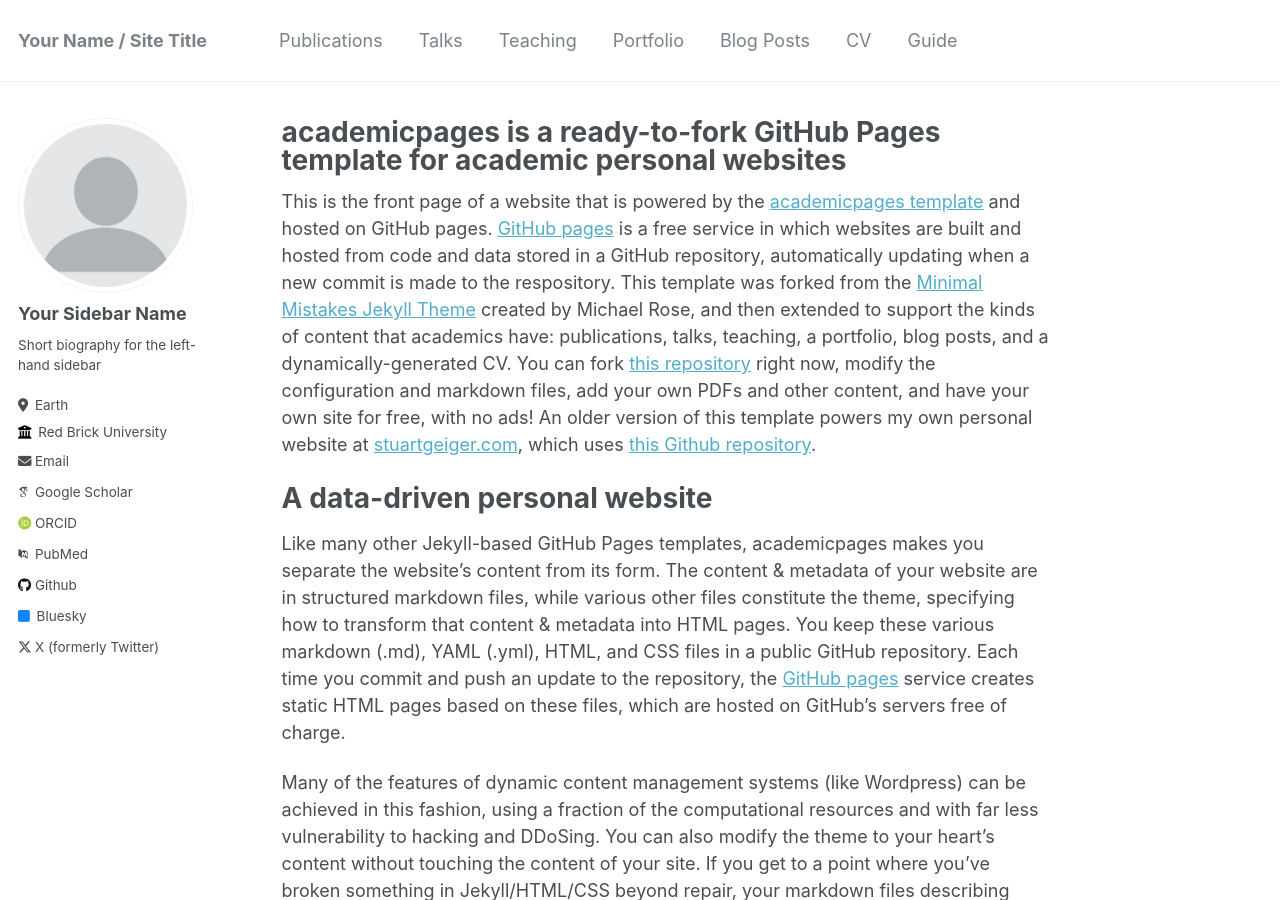
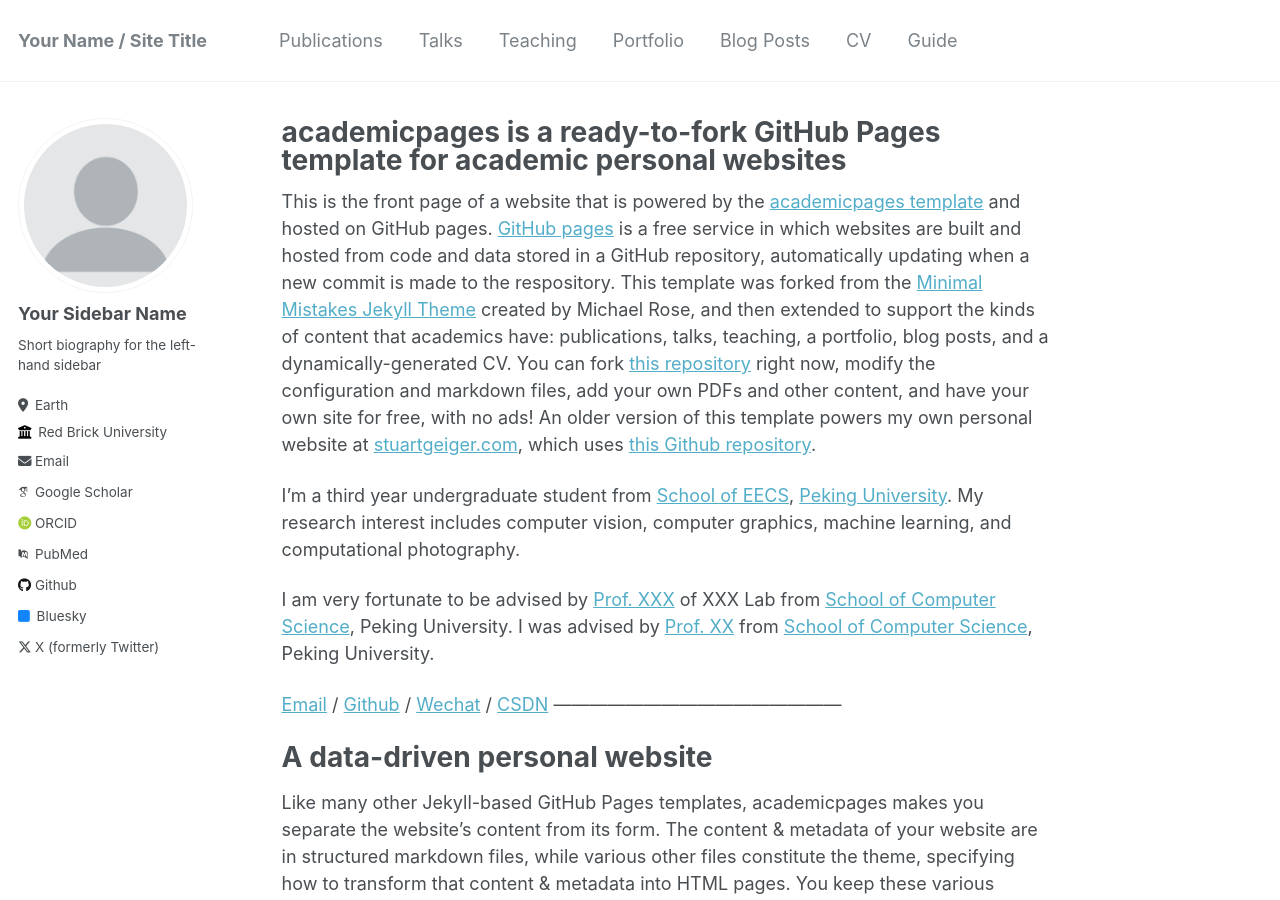
Before and after one commit to wenhaogan9898/mMIRUS.github.io, a Jekyll site: the page built from _pages/about.md, in a window 1280 px wide and 900 px high. Built offline with Jekyll 4.4.1, drawn with Linux system fonts in a browser that asks for light colours; some web fonts are replaced.

Commit message:
Update about.md

```diff
--- a/_pages/about.md
+++ b/_pages/about.md
@@ -8,6 +8,14 @@ redirect_from:
 ---
 
 This is the front page of a website that is powered by the [academicpages template](https://github.com/academicpages/academicpages.github.io) and hosted on GitHub pages. [GitHub pages](https://pages.github.com) is a free service in which websites are built and hosted from code and data stored in a GitHub repository, automatically updating when a new commit is made to the respository. This template was forked from the [Minimal Mistakes Jekyll Theme](https://mmistakes.github.io/minimal-mistakes/) created by Michael Rose, and then extended to support the kinds of content that academics have: publications, talks, teaching, a portfolio, blog posts, and a dynamically-generated CV. You can fork [this repository](https://github.com/academicpages/academicpages.github.io) right now, modify the configuration and markdown files, add your own PDFs and other content, and have your own site for free, with no ads! An older version of this template powers my own personal website at [stuartgeiger.com](http://stuartgeiger.com), which uses [this Github repository](https://github.com/staeiou/staeiou.github.io).
+
+I'm a third year undergraduate student from [School of EECS](https://eecs.pku.edu.cn/), [Peking University](https://www.pku.edu.cn/). My research interest includes computer vision, computer graphics, machine learning, and computational photography.
+
+I am very fortunate to be advised by [Prof. XXX](https://www.XXX.com/) of XXX Lab from [School of Computer Science](https://cs.pku.edu.cn/), Peking University. I was advised by [Prof. XX](https://XXX.pku.edu.cn/) from [School of Computer Science](https://cs.pku.edu.cn/), Peking University.
+
+[Email](mailto:XX@stu.pku.edu.cn) / [Github](https://github.com/QiuDi233) / [Wechat](../images/paragraph-indent.png) / [CSDN](https://blog.csdn.net/qd1813100174?spm=1000.2115.3001.5343)
+————————————————
+
 
 A data-driven personal website
 ======
```
